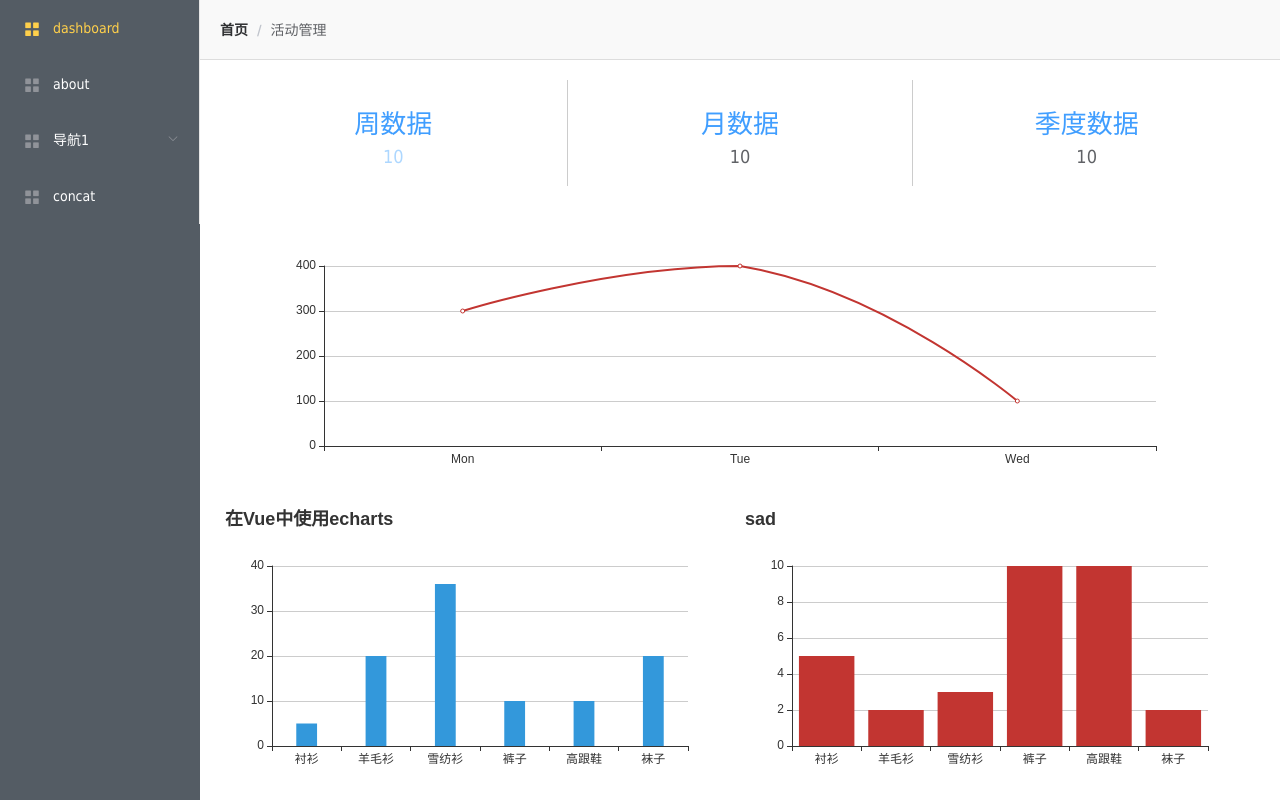
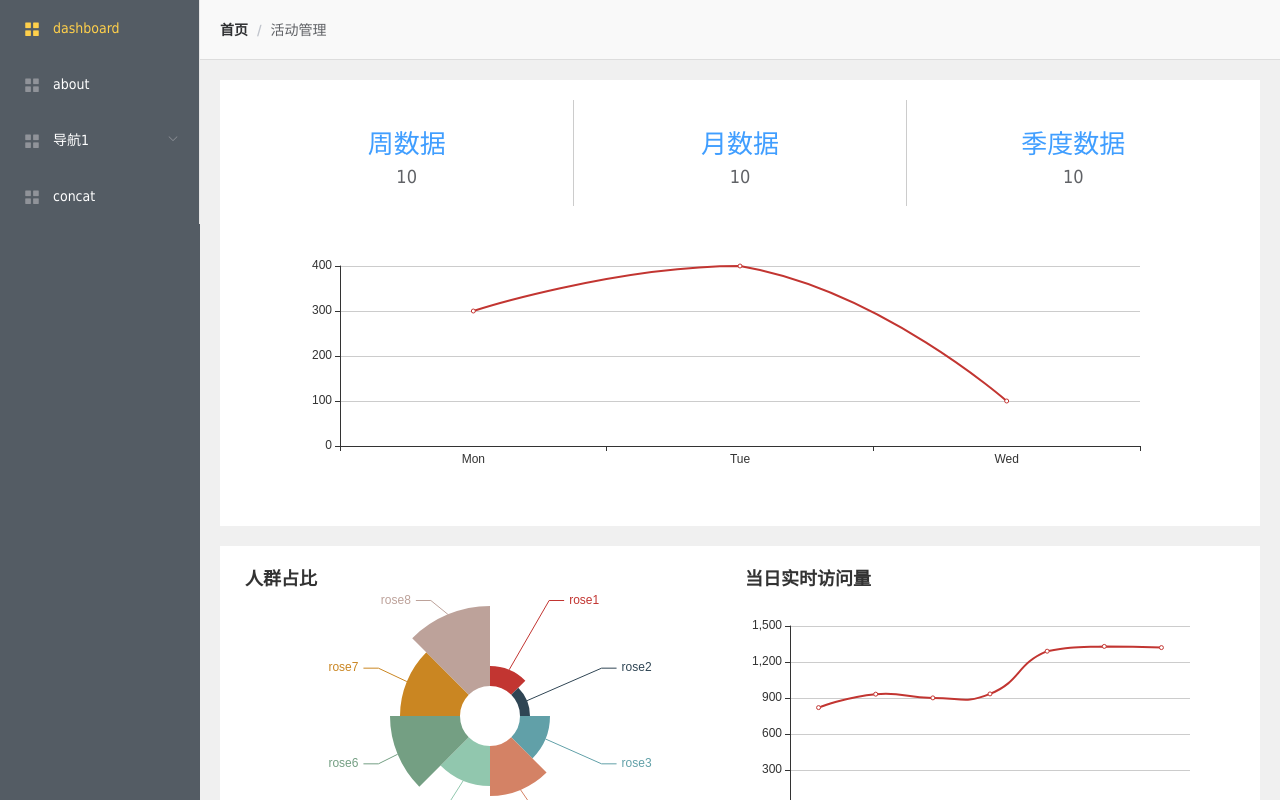
Before and after one commit to BadMooncc/vue-admin-ts, a Vue app: page / in a window 1280 px wide. Both pictures are taken after a click on the item "dashboard". Shown: the top 800 px of the page. Built offline with nearby package versions, Linux system fonts and the light colour scheme; the HTML template or start-up script is replaced by a standard one.

Commit message:
dashboadrd chart图标完成

```diff
--- a/src/App.vue
+++ b/src/App.vue
@@ -5,3 +5,9 @@
     </div>
   </div>
 </template>
+
+<style lang="scss" scoped>
+#app {
+  background: #f0f0f0;
+}
+</style>
--- a/src/views/dashboard/index.vue
+++ b/src/views/dashboard/index.vue
@@ -5,7 +5,8 @@
         @click.native="handleClick('1', phaseAll.week)"
         class="section-item"
         :class="phaseActive === 'week' ? 'section-item_active':''"
-        :span="8">
+        :span="8"
+      >
         <p class="section-title">周数据</p>
         <p class="section-main">10</p>
       </el-col>
@@ -13,7 +14,8 @@
         @click.native="handleClick('month', phaseAll.month)"
         :span="8"
         class="section-item"
-        :class="phaseActive === 'month' ? 'section-item_active':''">
+        :class="phaseActive === 'month' ? 'section-item_active':''"
+      >
         <p class="section-title">月数据</p>
         <p class="section-main">10</p>
       </el-col>
@@ -21,23 +23,25 @@
         @click.native="handleClick('quarter', phaseAll.quarter)"
         :span="8"
         class="section-item"
-        :class="phaseActive === 'quarter' ? 'section-item_active':''">
+        :class="phaseActive === 'quarter' ? 'section-item_active':''"
+      >
         <p class="section-title">季度数据</p>
         <p class="section-main">10</p>
       </el-col>
-    </el-row>
-    <el-row>
-      <el-col>
+      <el-col :span="24">
         <echart ref="phase" :config="config3" />
       </el-col>
     </el-row>
-    <el-row>
+    <el-row class="section">
       <el-col :span="12">
         <echart :config="config" />
       </el-col>
       <el-col :span="12">
         <echart :config="config2" />
       </el-col>
+    </el-row>
+    <el-row class="section">
+
     </el-row>
   </div>
 </template>
@@ -50,90 +54,105 @@ import echart from "@/components/common/chart.vue";
   }
 })
 export default class About extends Vue {
-  // public _this = this;
-  $refs!:{
-    phase: echart
-  }
-  private phaseActive = 'week';
+  // 需要先定义ref才能使用
+  $refs!: {
+    phase: echart;
+  };
+  private phaseActive = "week";
   private phaseAll = {
-    week: [300,400,100],
-    month: [600,800,300],
-    quarter: [1000,1800,3000]
-  }
+    week: [300, 400, 100],
+    month: [600, 800, 300],
+    quarter: [1000, 1800, 3000]
+  };
   private phaseData = this.phaseAll.week;
   public config = {
     width: "100%",
     height: "300px",
     options: {
-            color: ['#3398DB'],
-            title: { text: '在Vue中使用echarts' },
-            tooltip: {},
-            xAxis: {
-                data: ["衬衫","羊毛衫","雪纺衫","裤子","高跟鞋","袜子"]
+      title: { text: "人群占比" },
+      tooltip: {
+        trigger: "item",
+        formatter: "{a} <br/>{b} : {c} ({d}%)"
       },
-            yAxis: {},
-            series: [{
-                name: '销量',
-                type: 'bar',
-                barWidth: '30%',
-                data: [5, 20, 36, 10, 10, 20]
-            }]
+      series: [
+        {
+          name: "面积模式",
+          type: "pie",
+          radius: [30, 110],
+          roseType: "area",
+          data: [
+            { value: 10, name: "rose1" },
+            { value: 5, name: "rose2" },
+            { value: 15, name: "rose3" },
+            { value: 25, name: "rose4" },
+            { value: 20, name: "rose5" },
+            { value: 35, name: "rose6" },
+            { value: 30, name: "rose7" },
+            { value: 40, name: "rose8" }
+          ]
+        }
+      ]
     }
   };
   public config2 = {
-    width: '100%',
-    height: '300px',
+    width: "100%",
+    height: "300px",
     options: {
-            title: { text: 'sad' },
       tooltip: {},
+      title: { text: "当日实时访问量" },
       xAxis: {
-                data: ["衬衫","羊毛衫","雪纺衫","裤子","高跟鞋","袜子"]
+        type: "category",
+        data: ["Mon", "Tue", "Wed", "Thu", "Fri", "Sat", "Sun"]
       },
-            yAxis: {},
-            series: [{
-                name: '销量',
-                type: 'bar',
-                data: [5, 2, 3, 10, 10, 2]
-            }]
+      yAxis: {
+        type: "value"
+      },
+      series: [
+        {
+          data: [820, 932, 901, 934, 1290, 1330, 1320],
+          type: "line",
+          smooth: true
+        }
+      ]
     }
   };
   // 总数据图表
   public config3 = {
-    width: '100%',
-    height: '300px',
+    width: "100%",
+    height: "300px",
     options: {
       tooltip: {},
-        textStyle: '#ccc',
+      textStyle: "#ccc",
       xAxis: {
         nameTextStyle: {
-              color: '#ccc'
+          color: "#ccc"
         },
-            type: 'category',
-            data: ['Mon', 'Tue', 'Wed']
+        type: "category",
+        data: ["Mon", "Tue", "Wed"]
       },
       yAxis: {
-            type: 'value',
+        type: "value",
         nameTextStyle: {
-              color: '#ccc'
+          color: "#ccc"
         }
       },
-        series: [{
+      series: [
+        {
           data: this.phaseData,
-            type: 'line',
+          type: "line",
           smooth: true
-        }]
+        }
+      ]
     }
   };
-  private handleClick(val:string, data:any) {
-    this.phaseActive = val
+  private handleClick(val: string, data: any) {
+    this.phaseActive = val;
     // this.phaseData = data
     // this.phaseEl.drawLine()
-    console.log(this.phaseData)
-    console.log(this.$refs.phase.afreshDraw(data), 'this.$refs.phase')
+    console.log(this.phaseData);
+    console.log(this.$refs.phase.afreshDraw(data), "this.$refs.phase");
   }
-  mounted() {
-
-  }
+  mounted() {}
 }
 </script>
 <style lang="scss" scoped>
@@ -142,29 +161,34 @@ export default class About extends Vue {
     border-left: 1px solid #ccc;
     border-right: 1px solid #ccc;
   }
+  .section {
+    background: #fff;
+    margin: 0 0 20px 0;
+    padding: 20px;
     .section-item {
       padding: 20px 0;
-    margin-bottom: 20px;
-    p{
+      p {
         text-align: center;
       }
       .section-title {
-      color: #409EFF;
+        color: #409eff;
         font-size: 26px;
         line-height: 48px;
       }
       .section-main {
-      transition: all .2s;
+        transition: all 0.2s;
         font-size: 18px;
         color: #606266;
       }
     }
+  }
+
   .section-item_active {
     .section-main {
-      color:#add7ff;
+      color: #add7ff;
     }
   }
-  .section-item:hover{
+  .section-item:hover {
     cursor: pointer;
     .section-main {
       color: #add7ff;
```
Lines whose indentation alone changed are shown as unchanged.
